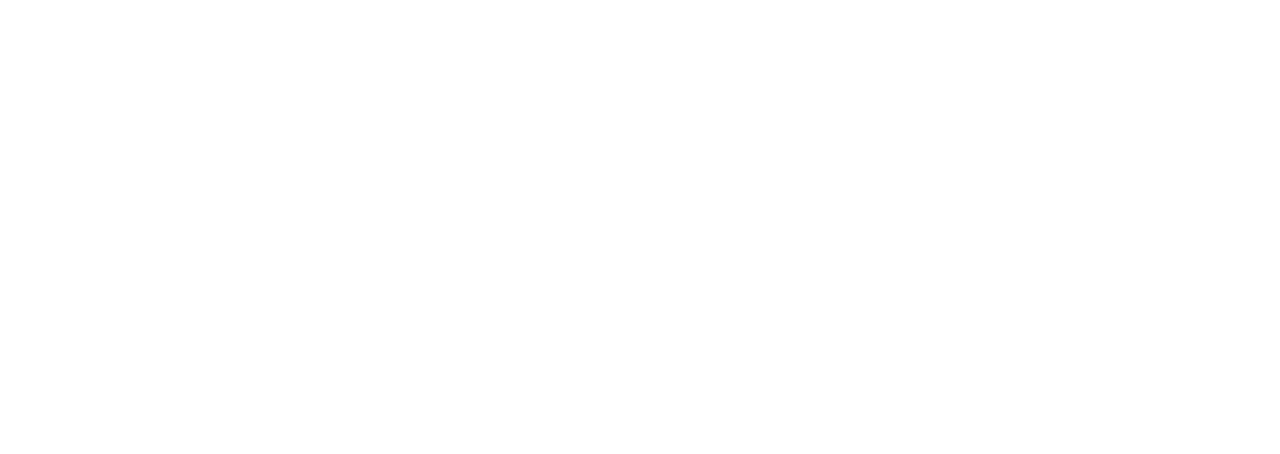
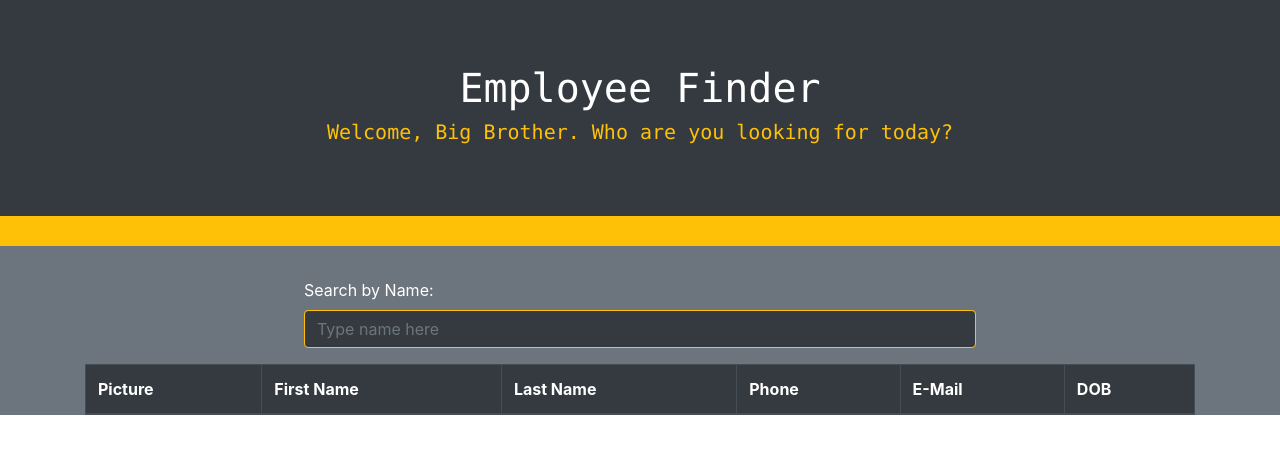
Before and after one commit to hdezbriant/Employee-Finder, a React (Create React App) app: page / in a window 1280 px wide. Shown: the top 454 px of the page. Built offline with nearby package versions, Linux system fonts and the light colour scheme; no server answers.

Commit message:
adding component class. defined page load method and imported children components

```diff
--- a/src/components/Wrapper.js
+++ b/src/components/Wrapper.js
@@ -1,11 +1,36 @@
-import React from "react";
+import { React, Component } from "react";
+import Header from "./Header";
+import Search from "./Search";
+import EmpTable from "./Table";
+import randoAPI from "../utils/randoapi";
 
-function Wrapper({ children }) {
-  return (
-    <div className="wrapper bg-dark">
-      {children}
-    </div>
-  );
+class Wrapper extends Component {
+  state = {
+    search: "",
+    searchResults: [],
+  };
+
+  componentDidMount() {
+    randoAPI
+      .search()
+      .then((res) => {
+        console.log(res);
+        this.setState({
+          searchResults: res.data.results,
+        });
+      })
+      .catch((err) => console.log(err));
+  }
+
+  render() {
+    return (
+      <div className="bg-secondary">
+        <Header />
+        <Search />
+        <EmpTable />
+      </div>
+    );
+  }
 }
 
 export default Wrapper;
```
